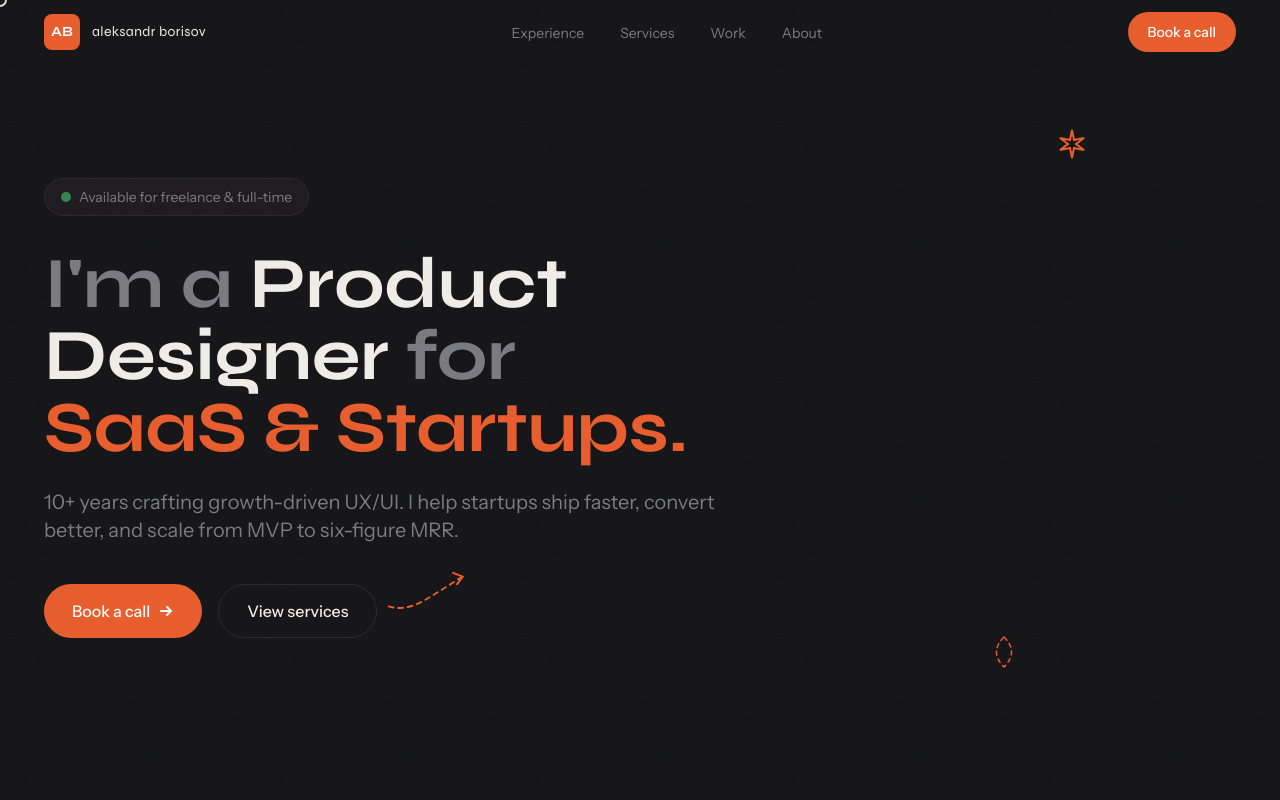
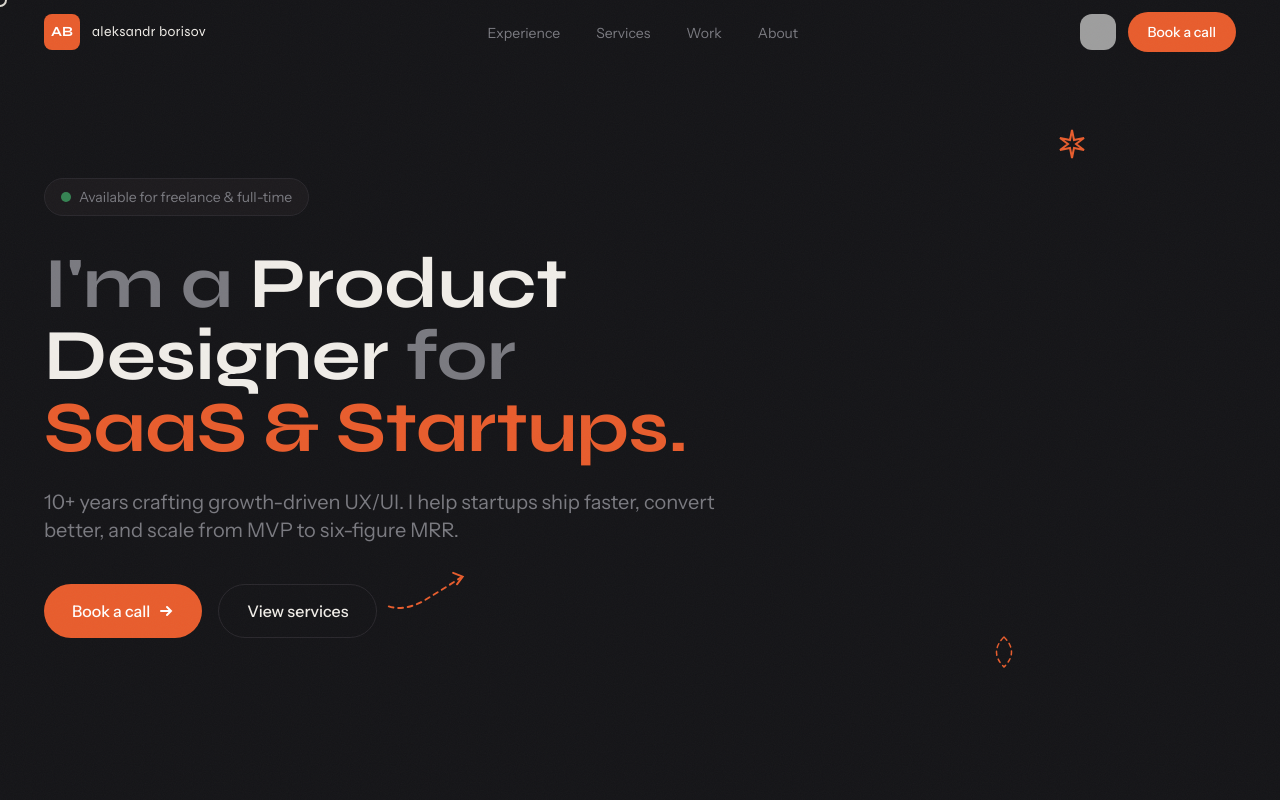
Before and after one commit to SashaDiz/alexanderosso, a Next.js app: page / in a window 1280 px wide. Shown: the top 800 px of the page. Built offline with nearby package versions, Linux system fonts and the light colour scheme; grey boxes are pictures that could not be loaded.

Commit message:
iOS apps on the main page

```diff
--- a/components/Nav.tsx
+++ b/components/Nav.tsx
@@ -170,7 +170,23 @@ export default function Nav() {
           ))}
         </div>
 
-        {/* CTA */}
+        {/* Right side */}
+        <div className="flex items-center gap-3">
+          <a
+            href="/mulu"
+            data-cursor-hover
+            className="w-9 h-9 rounded-xl overflow-hidden hover:opacity-80 transition-opacity"
+            title="Mulu — Digital Detox Journal"
+          >
+            <img
+              src="/mulu/icon.png"
+              alt="Mulu app"
+              width={36}
+              height={36}
+              className="w-full h-full object-cover"
+            />
+          </a>
+
           <MagneticButton
             href="#cta"
             dataCursorCta
@@ -178,6 +194,7 @@ export default function Nav() {
           >
             Book a call
           </MagneticButton>
+        </div>
       </div>
 
       {/* Mobile nav */}
```
Lines whose indentation alone changed are shown as unchanged.
